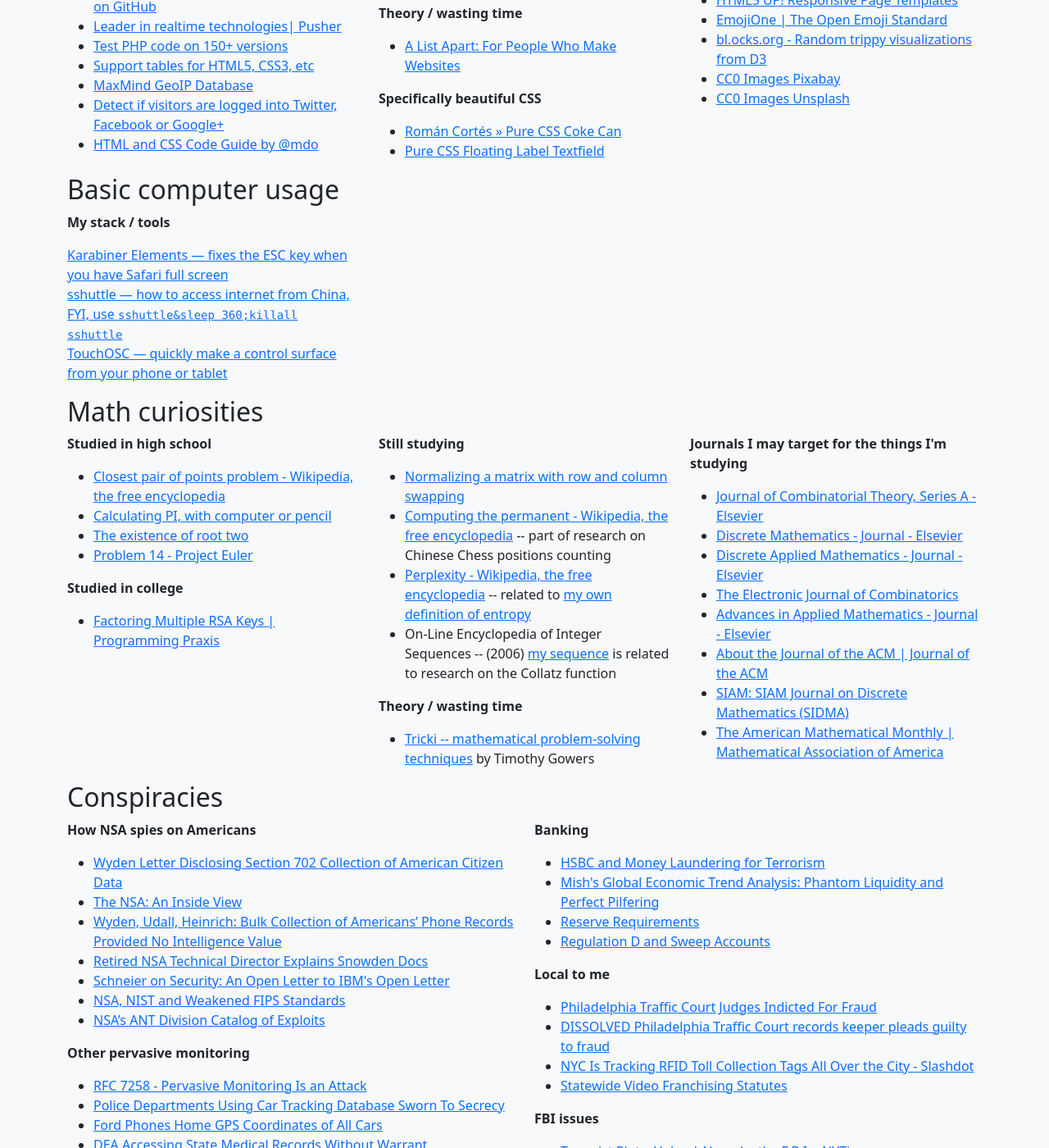
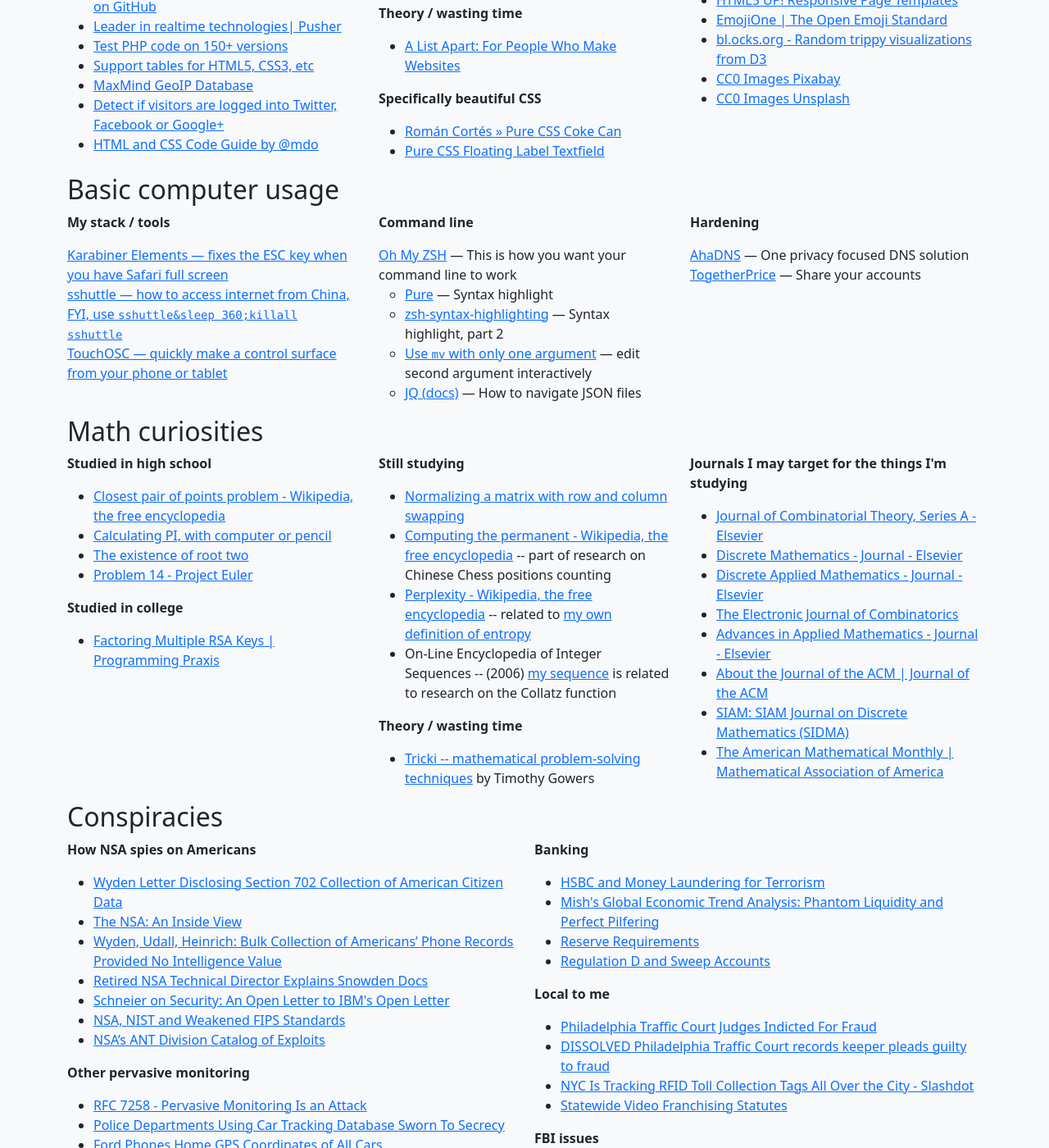
Before and after one commit to fulldecent/phor.net, a Jekyll site: the page built from bookmarks.html, in a window 1280 px wide and 1400 px high, scrolled down 456 px. Shown: the whole window at 82% size. Built offline with Jekyll 4.4.1, drawn with Linux system fonts in a browser that asks for light colours; comment, search, counter and statistics services are not loaded; some of the changed text lies outside the part shown.

Commit message:
cool command line updates

```diff
--- a/bookmarks.html
+++ b/bookmarks.html
@@ -89,8 +89,23 @@
       </ul>
     </div>
     <div class="col">
+      <p><strong>Command line</strong></p>
+      <ul class="list-inline">
+        <li class="list-inline-item"><a href="https://ohmyz.sh">Oh My ZSH</a> &mdash; This is how you want your command line to work</a>
+          <ul>
+            <li><a href="https://github.com/sindresorhus/pure#install">Pure</a> &mdash; Syntax highlight</li>
+            <li><a href="https://github.com/zsh-users/zsh-syntax-highlighting/blob/master/INSTALL.md">zsh-syntax-highlighting</a> &mdash; Syntax highlight, part 2</li>
+            <li><a href="https://gist.github.com/premek/6e70446cfc913d3c929d7cdbfe896fef?permalink_comment_id=3254277#gistcomment-3254">Use <code>mv</code> with only one argument</a> &mdash; edit second argument interactively</li>
+            <li><a href="https://earthly.dev/blog/jq-select/">JQ (docs)</a> &mdash; How to navigate JSON files</li>
+          </ul>
+      </ul>
     </div>
     <div class="col">
+      <p><strong>Hardening</strong></p>
+      <ul class="list-inline">
+        <li class="list-inline-item"><a href="https://ahadns.com/faq/">AhaDNS</a> &mdash; One privacy focused DNS solution</a>
+        <li class="list-inline-item"><a href="https://www.togetherprice.com/us/">TogetherPrice</a> &mdash; Share your accounts</a>
+      </ul>
     </div>
   </div>
 
@@ -189,7 +205,11 @@
       </ul>
       <p><strong>Sources of primary information</strong></p>
       <ul>
-    <li><a href='https://cryptome.org/'>Cryptome</a></li>
+        <li><a href='https://cryptome.org/'>Cryptome</a></li>
+      </ul>
+      <p><strong>COVID</strong></p>
+      <ul>
+        <li><a href='https://nymag.com/intelligencer/article/coronavirus-lab-escape-theory.html'>New York Magazine: The Lab-Leak Hypothesis</a> &mdash; Published back when even asking about this would get your FB/Twitter accounts banned, yes really</li>
       </ul>
     </div>
   </div>
@@ -331,6 +351,7 @@
         <li><a href='https://www.seebug.org/'>Sebug Security Vulnerability(SSV) DB</a></li>
         <li><a href='http://seclists.org/fulldisclosure/'>Full Disclosure Mailing List</a></li>
         <li><a href='https://www.xssposed.org/'>XSSposed.org - the Cross-Site Scripting Archive - XSS vulnerabilities and attacks exposed</a></li>
+        <li><a href='BGIN Governance Working Group Discussion '>A Researcher’s Guide to Some Legal Risks of Security Research &mdash; Guide with EFF</a></li>
       </ul>
     </div>
   </div>
```
Also changed, not shown: other parts of bookmarks.html (+3 -1 lines).
